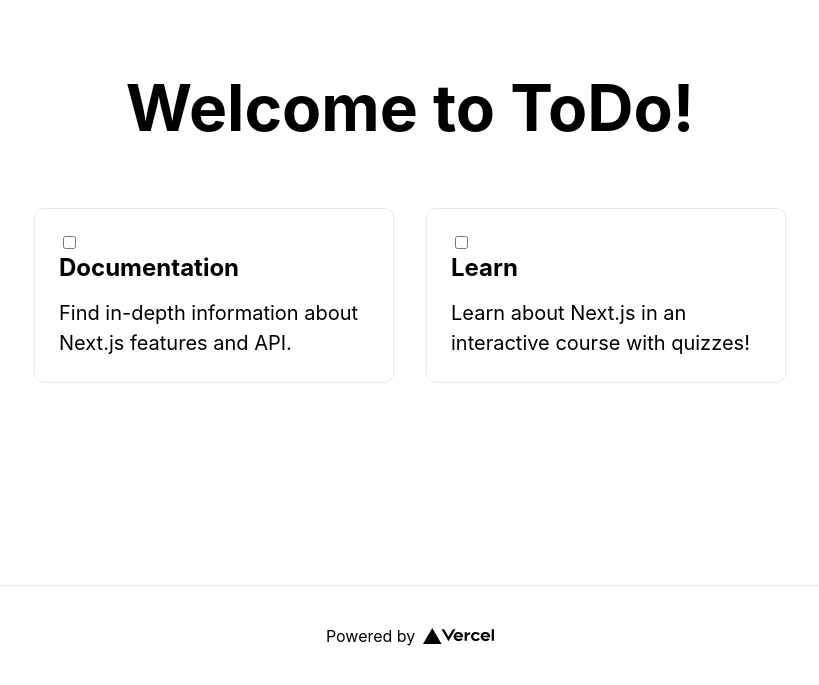
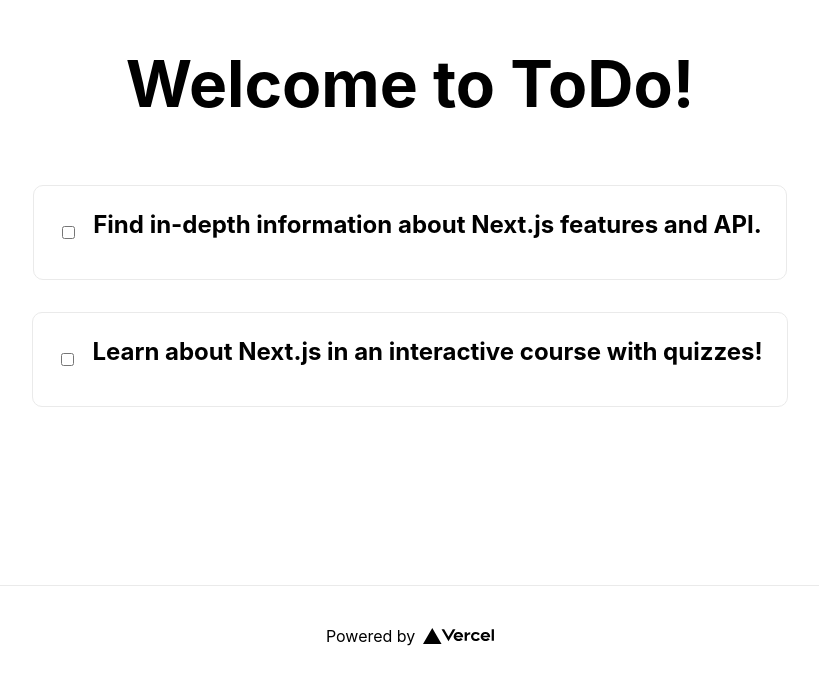
Before and after one commit to sbodi10/nextjs-todo, a Next.js app: page / in a window 1280 px wide. Shown: the part 115-800 px from the top of the page, without its empty margins (230-1049 px from the left). Built offline with nearby package versions, Linux system fonts and the light colour scheme.

Commit message:
Added TodoItem component

```diff
--- a/pages/index.js
+++ b/src/pages/index.js
@@ -1,18 +1,33 @@
 import { useState } from 'react';
 import Head from 'next/head';
+// import dynamic from 'next/dynamic';
+// const TodoItem = dynamic(() => import('../components/TodoItem'));
+
+export function TodoItem(props) {
+  const { todo } = props;
+  return (
+    <>
+      <input type='checkbox' className='checkbox' />
+      <h3>{todo.todo || ''}</h3>
+      <style jsx>{`
+        .checkbox {
+          margin-right: 18px;
+        }
+      `}</style>
+    </>
+  );
+}
 
 export default function Home() {
 
   const [todos, setTodos] = useState([
     {
       id: '1',
-      title: 'Documentation',
-      description: 'Find in-depth information about Next.js features and API.'
+      todo: 'Find in-depth information about Next.js features and API.'
     },
     {
       id: '2',
-      title: 'Learn',
-      description: 'Learn about Next.js in an interactive course with quizzes!'
+      todo: 'Learn about Next.js in an interactive course with quizzes!'
     }
   ]);
 
@@ -28,9 +43,7 @@ export default function Home() {
         <div className="grid">
           {todos && todos.length ? todos.map(todo => (
             <div className="card" key={todo.id}>
-              <input type='checkbox' />
-              <h3>{todo.title}</h3>
-              <p>{todo.description}</p>
+              <TodoItem todo={todo} />
             </div>
           )) : null}
         </div>
@@ -137,10 +150,11 @@ export default function Home() {
         }
 
         .card {
+          display: flex;
+          flex-direction: row;
+          align-items: center;
           margin: 1rem;
-          flex-basis: 45%;
           padding: 1.5rem;
-          text-align: left;
           color: inherit;
           text-decoration: none;
           border: 1px solid #eaeaea;
```
Also changed, not shown: jsconfig.json (added, +9 -0 lines), src/pages/posts/[id].jsx (renamed from pages/posts/[id].jsx), src/pages/posts/index.jsx (renamed from pages/posts/index.jsx), 1 other file (tests, documents, lock files or other folders).
